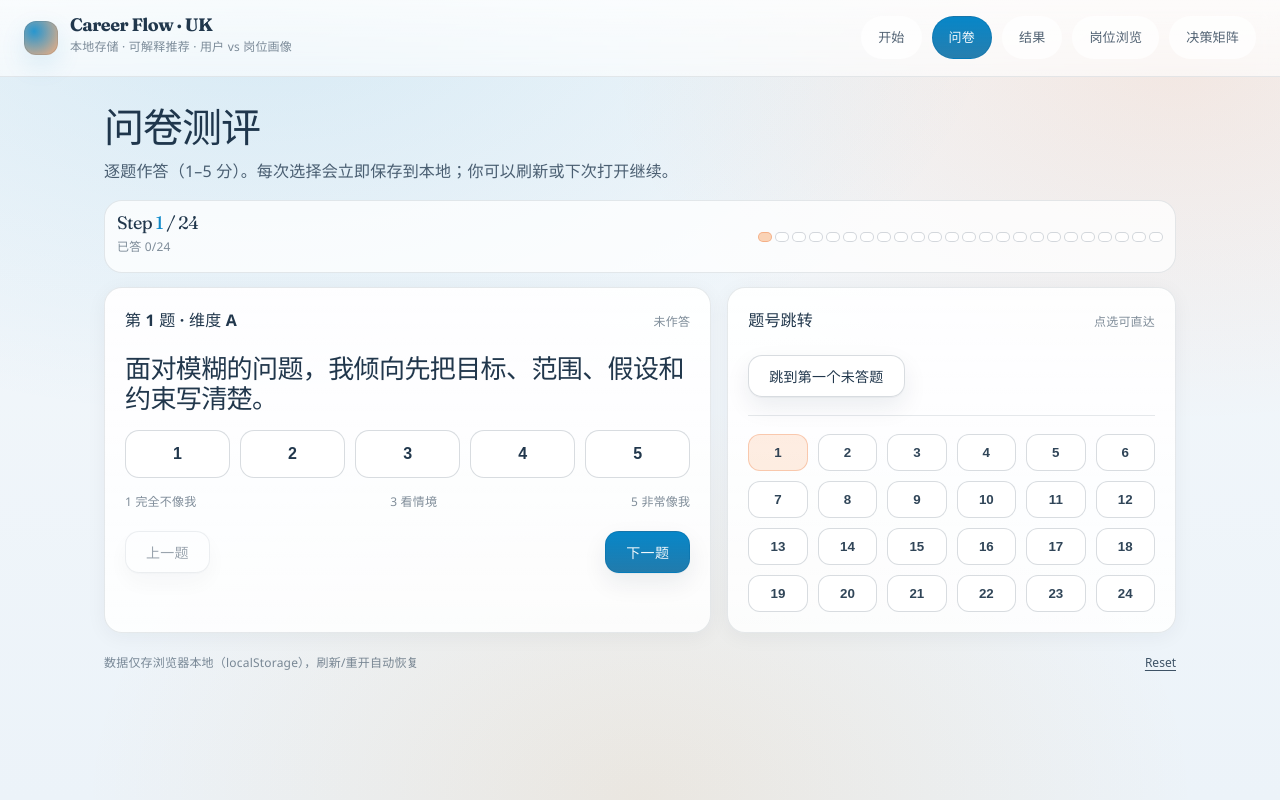
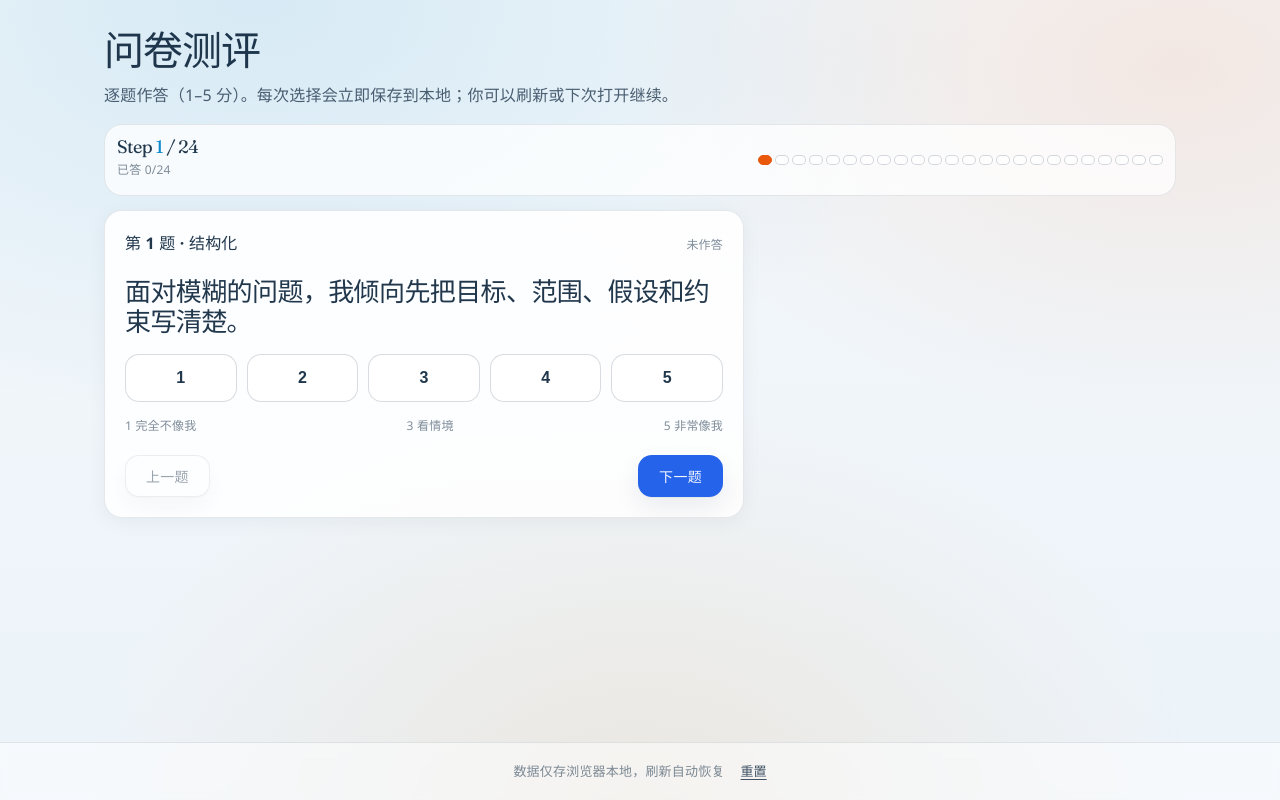
Before and after one commit to MasterFrancis/Career_Ava, a React (Vite) app: page /quiz in a window 1280 px wide. Built offline with nearby package versions, Linux system fonts and the light colour scheme; a web font is replaced by a local one.

Commit message:
feat: Build Career Report Web App
Co-authored-by: traeagent <traeagent@users.noreply.github.com>

```diff
--- a/src/App.tsx
+++ b/src/App.tsx
@@ -57,15 +57,8 @@ export default function App() {
 
   return (
     <div className="appShell">
+      {complete && (
         <div className="topBar">
-        <div className="brand">
-          <div className="brandMark" aria-hidden="true" />
-          <div className="brandTitle">
-            <strong>Career Flow · UK</strong>
-            <span>本地存储 · 可解释推荐 · 用户 vs 岗位画像</span>
-          </div>
-        </div>
-
           <nav className="navPills" aria-label="Main">
             {pills.map((p) => {
               const active =
@@ -83,6 +76,7 @@ export default function App() {
             })}
           </nav>
         </div>
+      )}
 
       <div className="page">
         <div className="pageInner">
@@ -123,18 +117,18 @@ export default function App() {
             />
             <Route path="*" element={<Navigate to="/" replace />} />
           </Routes>
-
-          <div className="footer">
-            <span>数据仅存浏览器本地（localStorage），刷新/重开自动恢复</span>
-            <button type="button" className="linkBtn" onClick={() => setShowReset(true)}>
-              Reset
-            </button>
-          </div>
         </div>
       </div>
 
+      <div className="footer">
+        <span>数据仅存浏览器本地，刷新自动恢复</span>
+        <button type="button" className="linkBtn" onClick={() => setShowReset(true)}>
+          重置
+        </button>
+      </div>
+
       {showReset && (
-        <Modal title="确认 Reset？" onClose={() => setShowReset(false)}>
+        <Modal title="确认重置？" onClose={() => setShowReset(false)}>
           <div>将清空所有本地数据：问卷答案、结果、矩阵、备注与偏好。</div>
           <div className="modalActions">
             <button type="button" className="btn btnGhost" onClick={() => setShowReset(false)}>
--- a/src/index.css
+++ b/src/index.css
@@ -12,11 +12,11 @@
   --muted: rgba(14, 38, 61, 0.72);
   --faint: rgba(14, 38, 61, 0.52);
 
-  --accent: #0284c7; /* 淡蓝色系中的主调，满足 WCAG AA */
+  --accent: #2563eb; /* 更纯的蓝色，满足 WCAG AA */
   --accent2: #ea580c; /* 淡橙色系中的主调，满足 WCAG AA */
   --accent3: #d97706;
   --danger: #e11d48;
-  --ok: #0284c7;
+  --ok: #2563eb;
 
   --shadow: 0 26px 80px rgba(14, 38, 61, 0.10);
   --shadow2: 0 12px 30px rgba(14, 38, 61, 0.10);
@@ -87,16 +87,19 @@ a {
 .appShell {
   width: var(--page);
   margin: 0 auto;
+  display: flex;
+  flex-direction: column;
+  min-height: 100svh;
 }
 
 .topBar {
   display: flex;
   align-items: center;
-  justify-content: space-between;
+  justify-content: center;
   gap: 16px;
   padding: 16px 24px;
   border-bottom: 1px solid var(--stroke);
-  background: linear-gradient(180deg, rgba(255, 255, 255, 0.8), rgba(255, 255, 255, 0.6));
+  background: rgba(255, 255, 255, 0.8);
   backdrop-filter: blur(10px);
   flex-wrap: wrap;
   position: sticky;
@@ -141,6 +144,8 @@ a {
 .navPills {
   display: flex;
   align-items: center;
+  justify-content: center;
+  width: 100%;
   gap: 10px;
   flex-wrap: wrap;
 }
@@ -152,24 +157,24 @@ a {
   text-decoration: none;
   color: var(--muted);
   background: rgba(255, 255, 255, 0.7);
-  transition: 120ms ease;
+  transition: background 120ms ease, color 120ms ease;
   font-size: 13px;
 }
 
 .pill:hover {
   color: var(--text);
-  border-color: var(--stroke2);
   background: rgba(255, 255, 255, 0.92);
 }
 
 .pillActive {
   color: rgba(255, 255, 255, 0.95);
-  border-color: rgba(3, 105, 161, 0.35);
-  background: linear-gradient(180deg, rgba(2, 132, 199, 0.98), rgba(3, 105, 161, 0.86));
+  background: var(--accent);
 }
 
 .page {
+  flex: 1;
   padding: 32px 24px 60px;
+  width: 100%;
   max-width: var(--max-content);
   margin: 0 auto;
 }
@@ -273,24 +278,22 @@ a {
   color: var(--text);
   border: 1px solid var(--stroke2);
   box-shadow: 0 1px 0 rgba(14, 38, 61, 0.04), 0 10px 24px rgba(14, 38, 61, 0.08);
-  transition: 120ms ease;
+  transition: background 120ms ease, color 120ms ease, border-color 120ms ease;
 }
 
 .btn:hover {
-  transform: translateY(-1px);
-  background: rgba(255, 255, 255, 1);
-  border-color: rgba(3, 105, 161, 0.32);
-  box-shadow: 0 1px 0 rgba(14, 38, 61, 0.04), 0 14px 30px rgba(14, 38, 61, 0.12);
+  background: #f8fafc;
+  border-color: rgba(14, 38, 61, 0.25);
 }
 
 .btnPrimary {
-  background: linear-gradient(180deg, rgba(2, 132, 199, 0.98), rgba(3, 105, 161, 0.88));
+  background: var(--accent);
   color: rgba(255, 255, 255, 0.95);
-  border-color: rgba(3, 105, 161, 0.35);
+  border-color: transparent;
 }
 
 .btnPrimary:hover {
-  background: linear-gradient(180deg, rgba(2, 132, 199, 1), rgba(3, 105, 161, 0.9));
+  background: #1d4ed8; /* Darker pure blue */
 }
 
 .btnGhost {
@@ -332,13 +335,17 @@ a {
 }
 
 .footer {
-  margin-top: 18px;
+  margin-top: auto;
   display: flex;
-  justify-content: space-between;
+  justify-content: center;
   align-items: center;
-  gap: 12px;
+  gap: 16px;
   color: var(--faint);
-  font-size: 12px;
+  font-size: 13px;
+  padding: 16px 24px;
+  border-top: 1px solid var(--stroke);
+  background: rgba(255, 255, 255, 0.5);
+  backdrop-filter: blur(4px);
 }
 
 .linkBtn {
@@ -399,8 +406,7 @@ a {
 }
 
 .btn:disabled,
-.quizScaleBtn:disabled,
-.quizGridBtn:disabled {
+.quizScaleBtn:disabled {
   opacity: 0.45;
   cursor: not-allowed;
   transform: none;
@@ -522,22 +528,21 @@ details[open] .accordionChevron {
   border: 1px solid rgba(14, 38, 61, 0.18);
   background: rgba(255, 255, 255, 0.8);
   cursor: pointer;
-  transition: 120ms ease;
+  transition: border-color 120ms ease, background 120ms ease;
 }
 
 .stepDot:hover {
-  transform: translateY(-1px);
-  border-color: rgba(2, 132, 199, 0.35);
+  border-color: var(--accent);
 }
 
 .stepDotDone {
-  background: rgba(2, 132, 199, 0.28);
-  border-color: rgba(3, 105, 161, 0.22);
+  background: rgba(37, 99, 235, 0.3); /* accent */
+  border-color: rgba(37, 99, 235, 0.4);
 }
 
 .stepDotActive {
-  background: rgba(249, 115, 22, 0.30);
-  border-color: rgba(234, 88, 12, 0.28);
+  background: var(--accent2);
+  border-color: var(--accent2);
 }
 
 .quizStatement {
@@ -582,19 +587,18 @@ details[open] .accordionChevron {
   font-weight: 820;
   font-size: 16px;
   cursor: pointer;
-  transition: 120ms ease;
+  transition: background 120ms ease, color 120ms ease, border-color 120ms ease;
 }
 
 .quizScaleBtn:hover {
-  transform: translateY(-1px);
-  border-color: rgba(2, 132, 199, 0.28);
+  border-color: var(--accent);
   background: rgba(255, 255, 255, 1);
 }
 
 .quizScaleBtnActive {
   color: rgba(255, 255, 255, 0.95);
-  border-color: rgba(3, 105, 161, 0.35);
-  background: linear-gradient(180deg, rgba(2, 132, 199, 0.98), rgba(3, 105, 161, 0.86));
+  border-color: transparent;
+  background: var(--accent);
 }
 
 .quizScaleHint {
@@ -606,38 +610,7 @@ details[open] .accordionChevron {
   font-size: 12px;
 }
 
-.quizGrid {
-  display: grid;
-  grid-template-columns: repeat(6, minmax(0, 1fr));
-  gap: 10px;
-}
 
-.quizGridBtn {
-  padding: 10px 0;
-  border-radius: 12px;
-  border: 1px solid var(--stroke2);
-  background: rgba(255, 255, 255, 0.86);
-  color: rgba(14, 38, 61, 0.86);
-  cursor: pointer;
-  font-weight: 780;
-  transition: 120ms ease;
-}
-
-.quizGridBtn:hover {
-  transform: translateY(-1px);
-  background: rgba(255, 255, 255, 1);
-  border-color: rgba(2, 132, 199, 0.25);
-}
-
-.quizGridBtnDone {
-  border-color: rgba(2, 132, 199, 0.25);
-  background: rgba(2, 132, 199, 0.12);
-}
-
-.quizGridBtnActive {
-  border-color: rgba(234, 88, 12, 0.25);
-  background: rgba(249, 115, 22, 0.12);
-}
 
 .dimRow {
   border: 1px solid rgba(14, 38, 61, 0.10);
@@ -661,7 +634,7 @@ details[open] .accordionChevron {
   place-items: center;
   font-weight: 900;
   color: rgba(255, 255, 255, 0.95);
-  background: linear-gradient(180deg, rgba(249, 115, 22, 0.95), rgba(234, 88, 12, 0.82));
+  background: var(--accent2);
 }
 
 .dimName {
@@ -692,7 +665,7 @@ details[open] .accordionChevron {
 
 .dimBarFill {
   height: 100%;
-  background: linear-gradient(90deg, rgba(2, 132, 199, 0.75), rgba(234, 88, 12, 0.5));
+  background: var(--accent);
 }
 
 .breakRow {
@@ -836,16 +809,15 @@ details[open] .accordionChevron {
 
 .rankBarFill {
   height: 100%;
-  background: linear-gradient(90deg, rgba(2, 132, 199, 0.75), rgba(234, 88, 12, 0.55));
+  background: var(--accent);
 }
 
 .clickCard {
-  transition: 140ms ease;
+  transition: border-color 140ms ease, box-shadow 140ms ease;
 }
 
 .clickCard:hover {
-  transform: translateY(-2px);
-  border-color: rgba(3, 105, 161, 0.22);
+  border-color: var(--accent);
   box-shadow: 0 18px 52px rgba(14, 38, 61, 0.14);
 }
 
@@ -1035,7 +1007,7 @@ details[open] .accordionChevron {
   width: 32px;
   height: 32px;
   border-radius: 8px;
-  background: linear-gradient(135deg, rgba(2, 132, 199, 0.15), rgba(234, 88, 12, 0.1));
+  background: rgba(37, 99, 235, 0.12); /* var(--accent) with opacity */
   display: flex;
   align-items: center;
   justify-content: center;
@@ -1051,7 +1023,7 @@ details[open] .accordionChevron {
   place-items: center;
   font-weight: 900;
   color: rgba(255, 255, 255, 0.95);
-  background: linear-gradient(180deg, rgba(2, 132, 199, 0.98), rgba(3, 105, 161, 0.86));
+  background: var(--accent);
 }
 
 .dimExplainName {
--- a/src/pages/QuizPage.tsx
+++ b/src/pages/QuizPage.tsx
@@ -1,6 +1,7 @@
 import { useMemo, useState } from 'react'
 import { useNavigate } from 'react-router-dom'
 import { QUIZ_QUESTIONS, isQuizComplete, type QuizAnswer } from '../domain/quiz'
+import { DIMENSIONS } from '../domain/dimensions'
 import { useStore } from '../state/useStore'
 
 function clamp(v: number, min: number, max: number) {
@@ -60,12 +61,12 @@ export function QuizPage() {
         </div>
       </div>
 
-      <div className="grid2" style={{ marginTop: 14, gridTemplateColumns: '1.15fr 0.85fr' }}>
+      <div style={{ marginTop: 14, maxWidth: 640 }}>
         <div className="card">
           <div className="cardHeader">
             <div className="cardTitleRow">
               <h2 className="cardTitle">
-                第 {q.index} 题 · 维度 {q.dimension}
+                第 {q.index} 题 · {DIMENSIONS[q.dimension as keyof typeof DIMENSIONS].name}
               </h2>
               <div className="meta">{answer ? `已选 ${answer}` : '未作答'}</div>
             </div>
@@ -125,48 +126,6 @@ export function QuizPage() {
             </div>
           </div>
         </div>
-
-        <div className="card">
-          <div className="cardHeader">
-            <div className="cardTitleRow">
-              <h2 className="cardTitle">题号跳转</h2>
-              <div className="meta">点选可直达</div>
-            </div>
-          </div>
-          <div className="cardBody">
-            <button
-              type="button"
-              className="btn"
-              onClick={() => {
-                if (firstEmpty === -1) return
-                setCursor(firstEmpty)
-              }}
-              disabled={firstEmpty === -1}
-            >
-              跳到第一个未答题
-            </button>
-
-            <div className="divider" />
-
-            <div className="quizGrid">
-              {QUIZ_QUESTIONS.map((qq, idx) => {
-                const a = state.quizAnswers[idx]
-                const active = idx === cursor
-                const done = a != null
-                return (
-                  <button
-                    key={qq.index}
-                    type="button"
-                    className={`quizGridBtn ${active ? 'quizGridBtnActive' : ''} ${done ? 'quizGridBtnDone' : ''}`}
-                    onClick={() => setCursor(idx)}
-                  >
-                    {qq.index}
-                  </button>
-                )
-              })}
-            </div>
-          </div>
-        </div>
       </div>
     </div>
   )
```
Lines whose indentation alone changed are shown as unchanged.
